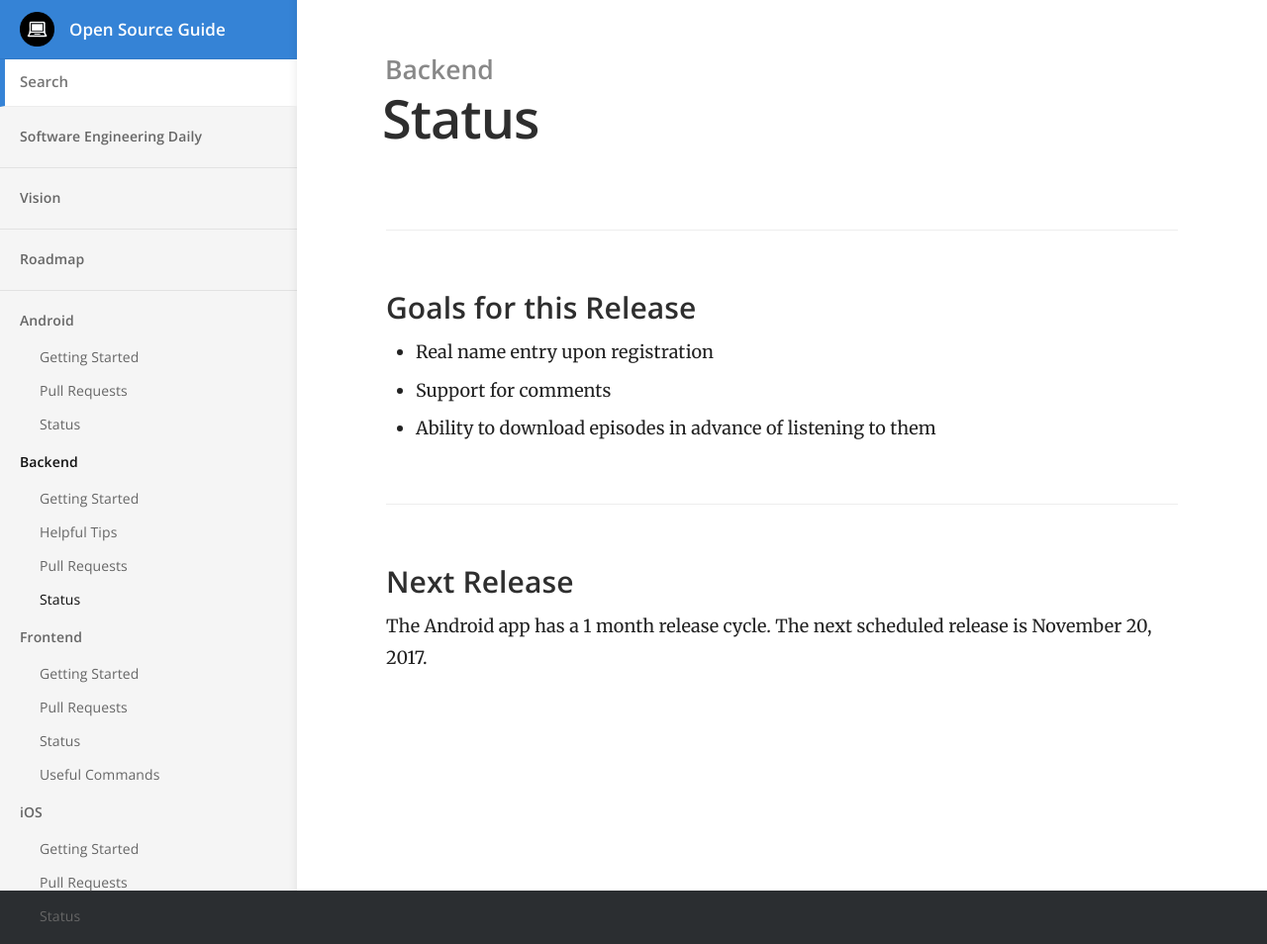
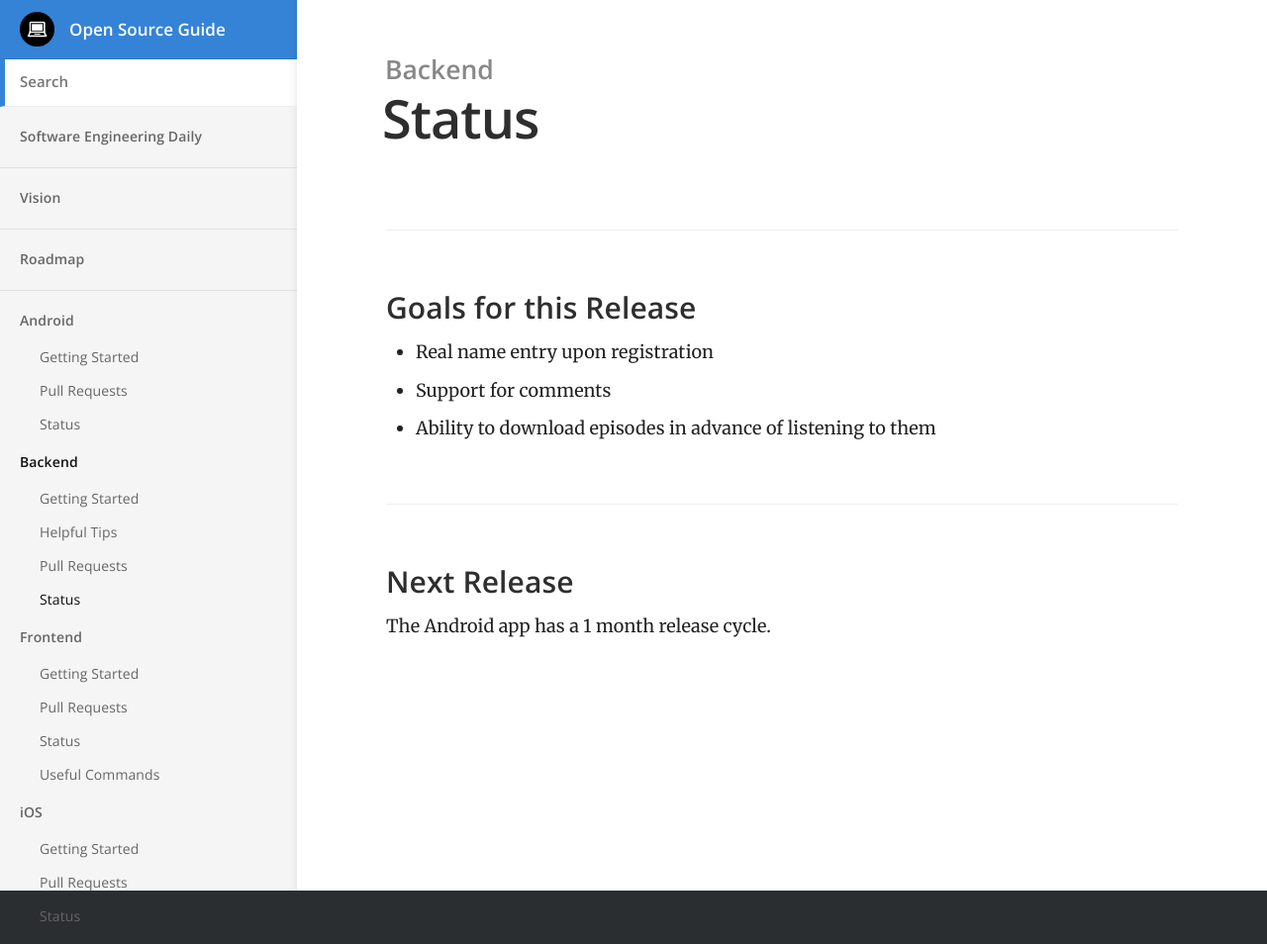
Before and after one commit to SoftwareEngineeringDaily/softwareengineeringdaily.github.io, a Jekyll site: the page built from _docs/Backend/status.md, in a window 1280 px wide. Shown: the whole page at 99% size. Built offline with Jekyll 4.4.1, drawn with Linux system fonts in a browser that asks for light colours.

Commit message:
removed note about November 2017 release

```diff
--- a/_docs/Backend/status.md
+++ b/_docs/Backend/status.md
@@ -12,5 +12,4 @@ order: 4
 
 ### Next Release
 
-The Android app has a 1 month release cycle. The next scheduled release is
-November 20, 2017.
+The Android app has a 1 month release cycle.
```
